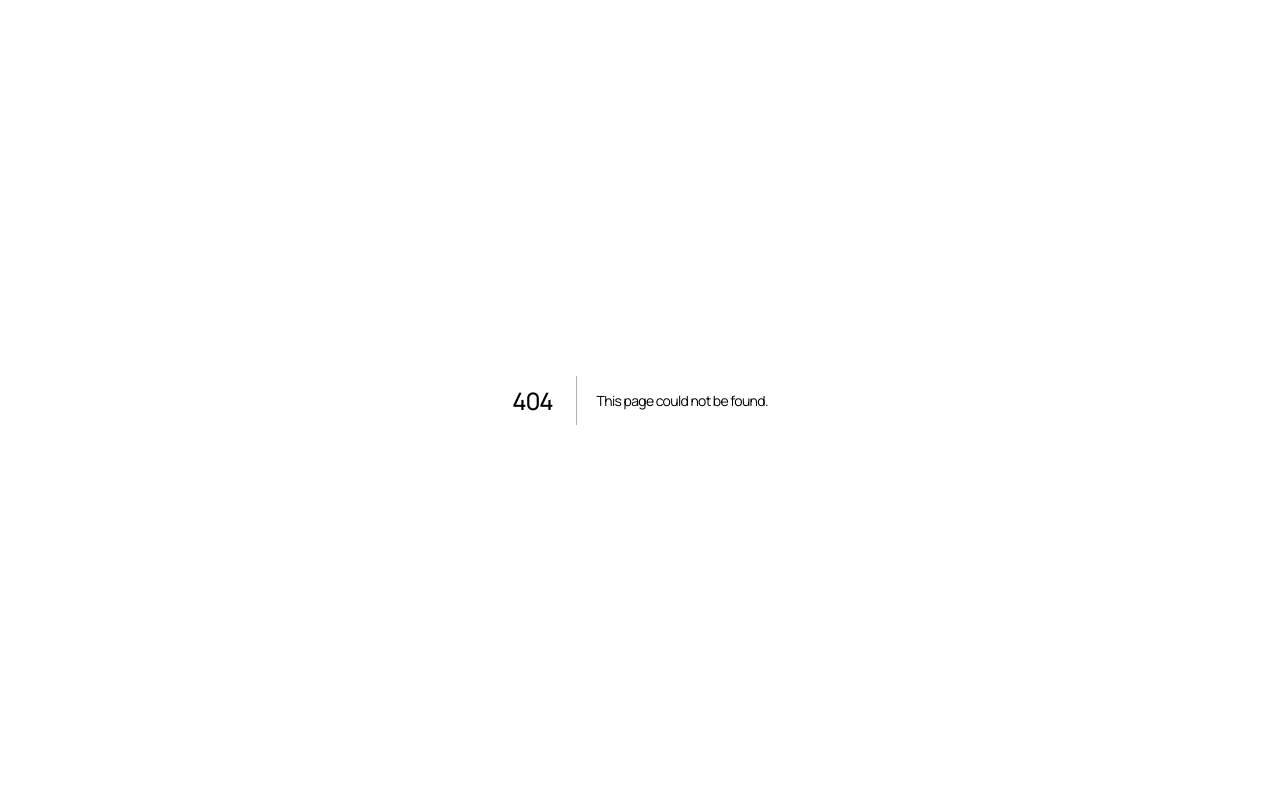
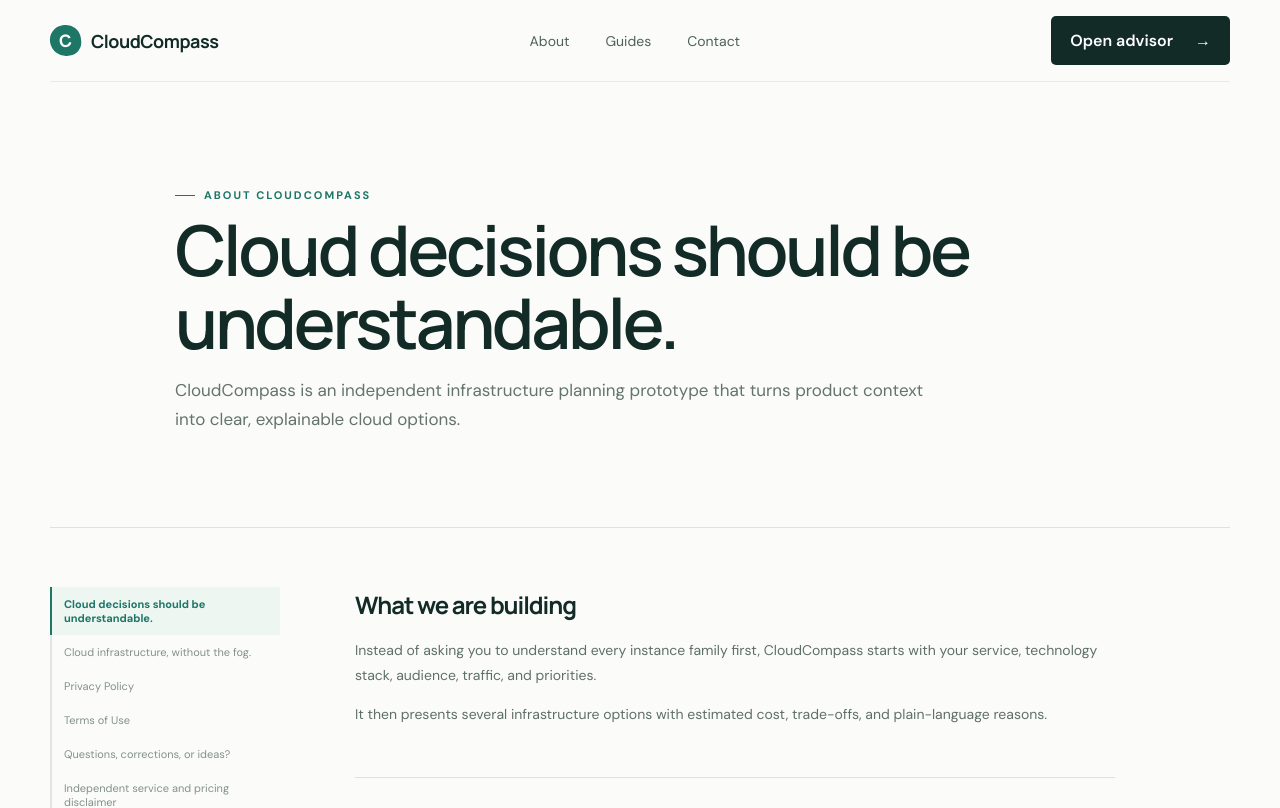
Before and after one commit to audwl/cloudcompass, a Next.js app: page /info/about in a window 1280 px wide. Before the commit this address had no page. Shown: the top 808 px of the page. Built offline with nearby package versions, Linux system fonts and the light colour scheme.

Commit message:
Add files via upload

```diff
--- /dev/null
+++ b/src/app/info/[slug]/page.tsx
@@ -0,0 +1,82 @@
+import Link from "next/link";
+import { notFound } from "next/navigation";
+
+type Section = { heading: string; body: string[] };
+type PageContent = { label: string; title: string; intro: string; sections: Section[] };
+
+const pages: Record<string, PageContent> = {
+  about: {
+    label: "ABOUT CLOUDCOMPASS", title: "Cloud decisions should be understandable.",
+    intro: "CloudCompass is an independent infrastructure planning prototype that turns product context into clear, explainable cloud options.",
+    sections: [
+      { heading: "What we are building", body: ["Instead of asking you to understand every instance family first, CloudCompass starts with your service, technology stack, audience, traffic, and priorities.", "It then presents several infrastructure options with estimated cost, trade-offs, and plain-language reasons."] },
+      { heading: "Who it is for", body: ["Founders, product managers, junior developers, and small teams evaluating cloud infrastructure before speaking with a specialist."] },
+      { heading: "Current scope", body: ["AWS is the primary provider in this prototype. Support for Google Cloud, Microsoft Azure, Naver Cloud Platform, and Vultr is planned but not yet active."] },
+    ],
+  },
+  guides: {
+    label: "LEARNING CENTER", title: "Cloud infrastructure, without the fog.",
+    intro: "Short explanations for the decisions CloudCompass makes. These guides are educational and do not replace workload testing.",
+    sections: [
+      { heading: "Virtual machines, containers, or serverless?", body: ["Virtual machines offer control, containers package applications consistently, and serverless products reduce operations for event-driven or variable traffic. The best option depends as much on your team as your traffic."] },
+      { heading: "Why database memory matters", body: ["Databases use memory to cache frequently accessed data. Too little memory can cause repeated disk access and slower queries, even when CPU usage looks low."] },
+      { heading: "Why estimates differ from your bill", body: ["Cloud bills can include storage, data transfer, load balancers, backups, monitoring, taxes, and discounts. An instance price is only one part of the architecture."] },
+      { heading: "When to choose high availability", body: ["Multi-zone deployments cost more but reduce the impact of a single data-center failure. They are usually justified when downtime directly affects revenue, safety, or contractual obligations."] },
+    ],
+  },
+  privacy: {
+    label: "LEGAL · DRAFT", title: "Privacy Policy",
+    intro: "Effective September 22, 2026. This draft describes the current prototype and must be reviewed before accounts, analytics, advertising, or contact forms are enabled.",
+    sections: [
+      { heading: "Information currently processed", body: ["CloudCompass currently has no user accounts and does not intentionally collect names, email addresses, or payment details. Configuration choices are processed in your browser and are not submitted to a CloudCompass database.", "Our hosting provider may process IP addresses, request metadata, security events, and diagnostic logs to deliver and protect the site."] },
+      { heading: "Cookies and advertising", body: ["The current prototype does not intentionally set advertising cookies. If Google AdSense or analytics is enabled, this policy will be updated before launch to explain Google and other vendors, advertising cookies, personalization choices, retention, and opt-out methods."] },
+      { heading: "International visitors", body: ["Before serving personalized advertising in the EEA, United Kingdom, or Switzerland, CloudCompass will implement an appropriate consent mechanism where required."] },
+      { heading: "Contact and changes", body: ["Privacy questions can be submitted through the project contact page. Material changes will be posted here with an updated effective date."] },
+    ],
+  },
+  terms: {
+    label: "LEGAL · DRAFT", title: "Terms of Use",
+    intro: "These draft terms govern use of the CloudCompass prototype. They require operator review and identification before commercial launch.",
+    sections: [
+      { heading: "Informational service", body: ["CloudCompass provides automated estimates and educational comparisons. It does not provide guaranteed architecture, financial, security, legal, or availability advice."] },
+      { heading: "Your responsibility", body: ["You must verify current provider documentation, pricing, compatibility, quotas, regional availability, security requirements, and workload performance before purchasing or deploying cloud resources."] },
+      { heading: "Acceptable use", body: ["Do not interfere with the service, attempt unauthorized access, submit unlawful content, or use automated access in a way that degrades availability for others."] },
+      { heading: "Availability and liability", body: ["The prototype is provided as available without warranties. Recommendations may be incomplete, outdated, or unsuitable for a particular workload. To the extent permitted by law, the operator is not liable for cloud charges or decisions made solely from these estimates."] },
+    ],
+  },
+  contact: {
+    label: "CONTACT", title: "Questions, corrections, or ideas?",
+    intro: "CloudCompass is an early public prototype. Reports about inaccurate recommendations and confusing explanations are especially useful.",
+    sections: [
+      { heading: "Public feedback", body: ["Open an issue in the public GitHub repository: github.com/audwl/cloudcompass/issues", "Do not include passwords, cloud credentials, private architecture diagrams, customer data, or other sensitive information in a public issue."] },
+      { heading: "Security and privacy", body: ["A private operator email must be added here before commercial launch. Until then, do not submit confidential security or privacy reports through public channels."] },
+      { heading: "Response expectations", body: ["This is currently an independently operated prototype and does not provide guaranteed response times or emergency infrastructure support."] },
+    ],
+  },
+  disclaimer: {
+    label: "IMPORTANT NOTICE", title: "Independent service and pricing disclaimer",
+    intro: "Read this notice before using a CloudCompass recommendation to make a purchasing or production decision.",
+    sections: [
+      { heading: "No provider affiliation", body: ["CloudCompass is an independent project. It is not affiliated with, endorsed by, sponsored by, or an official service of Amazon Web Services, Google Cloud, Microsoft Azure, Naver Cloud Platform, or Vultr.", "Provider names and product names are used in plain text only to identify and compare the relevant services. All trademarks belong to their respective owners."] },
+      { heading: "Estimated pricing", body: ["Prices shown are illustrative estimates, not quotes. Actual charges vary by region, operating system, purchase model, currency, taxes, data transfer, storage, backups, support, discounts, and usage patterns."] },
+      { heading: "Estimated performance", body: ["vCPU and memory figures do not by themselves predict application performance. CPU architecture, sustained utilization, storage, network throughput, runtime behavior, and application design can materially change results."] },
+      { heading: "Verify before deployment", body: ["Review the provider's current calculator and documentation, test with a representative workload, and obtain qualified review for security-sensitive or business-critical systems."] },
+    ],
+  },
+};
+
+export function generateStaticParams() {
+  return Object.keys(pages).map((slug) => ({ slug }));
+}
+
+export default async function InfoPage({ params }: { params: Promise<{ slug: string }> }) {
+  const { slug } = await params;
+  const page = pages[slug];
+  if (!page) notFound();
+
+  return <main className="infoPage">
+    <nav className="nav shell"><Link className="brand" href="/"><span className="brandMark">C</span><span>CloudCompass</span></Link><div className="navLinks"><Link href="/info/about">About</Link><Link href="/info/guides">Guides</Link><Link href="/info/contact">Contact</Link></div><Link className="navCta" href="/">Open advisor <span>→</span></Link></nav>
+    <header className="infoHero shell"><p className="eyebrow"><span />{page.label}</p><h1>{page.title}</h1><p>{page.intro}</p>{page.label.includes("DRAFT") && <div className="draftNotice">This is a product draft, not legal advice. Add the operator identity and obtain appropriate review before commercial launch.</div>}</header>
+    <div className="infoLayout shell"><aside>{Object.entries(pages).map(([key, item]) => <Link key={key} className={slug === key ? "active" : ""} href={`/info/${key}`}>{item.title}</Link>)}</aside><article>{page.sections.map((section) => <section key={section.heading}><h2>{section.heading}</h2>{section.body.map((paragraph) => paragraph.includes("github.com/") ? <p key={paragraph}><a href="https://github.com/audwl/cloudcompass/issues" target="_blank" rel="noreferrer">github.com/audwl/cloudcompass/issues ↗</a></p> : <p key={paragraph}>{paragraph}</p>)}</section>)}<p className="legalFooter">Last updated September 22, 2026 · CloudCompass prototype</p></article></div>
+  </main>;
+}
```
